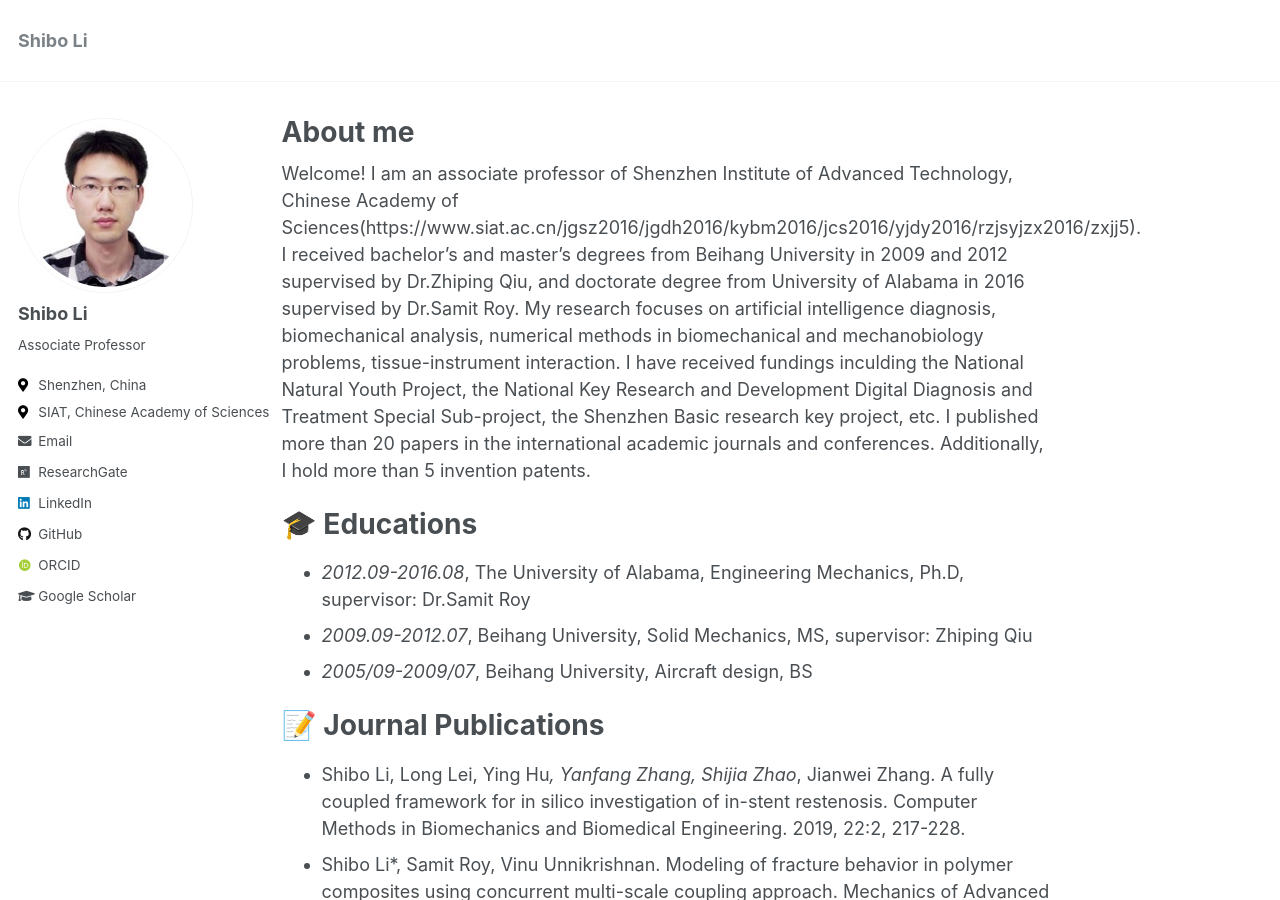
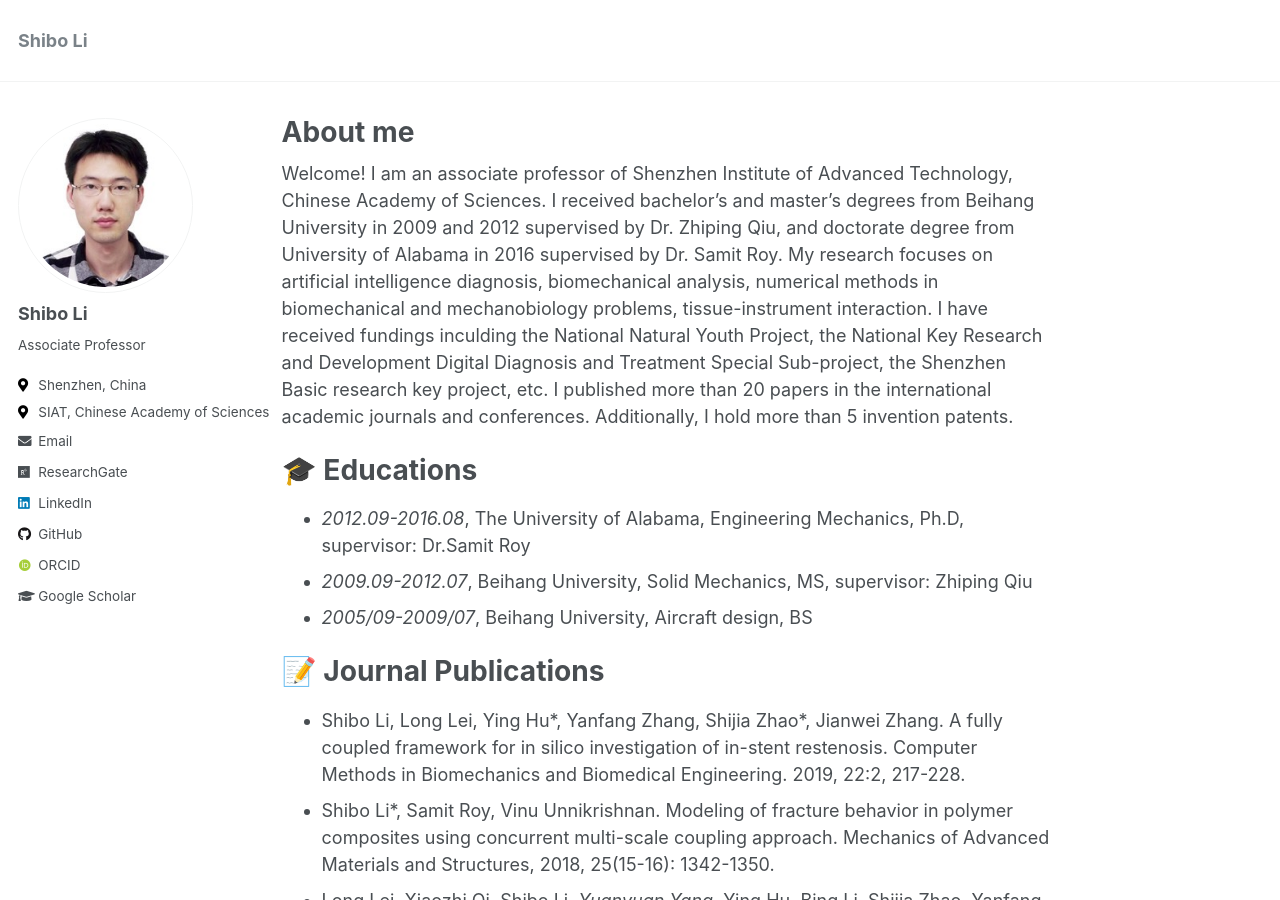
Before and after one commit to shiboli/shiboli.github.io, a Jekyll site: the page built from _pages/about.md, in a window 1280 px wide and 900 px high. Built offline with Jekyll 4.4.1, drawn with Linux system fonts in a browser that asks for light colours; some web fonts are replaced.

Commit message:
change of profile 0724

```diff
--- a/_pages/about.md
+++ b/_pages/about.md
@@ -8,7 +8,7 @@ redirect_from:
   - /about.html
 ---
 
-Welcome! I am an associate professor of Shenzhen Institute of Advanced Technology, Chinese Academy of Sciences(https://www.siat.ac.cn/jgsz2016/jgdh2016/kybm2016/jcs2016/yjdy2016/rzjsyjzx2016/zxjj5). I received bachelor's and master's degrees from Beihang University in 2009 and 2012 supervised by Dr.Zhiping Qiu, and doctorate degree from University of Alabama in 2016 supervised by Dr.Samit Roy.
+Welcome! I am an associate professor of Shenzhen Institute of Advanced Technology, Chinese Academy of Sciences. I received bachelor's and master's degrees from Beihang University in 2009 and 2012 supervised by Dr. Zhiping Qiu, and doctorate degree from University of Alabama in 2016 supervised by Dr. Samit Roy.
 My research focuses on artificial intelligence diagnosis, biomechanical analysis, numerical methods in biomechanical and mechanobiology problems, tissue-instrument interaction. I have received fundings inculding the National Natural Youth Project, the National Key Research and Development Digital Diagnosis and Treatment Special Sub-project, the Shenzhen Basic research key project, etc. I published more than 20 papers in the international academic journals and conferences. Additionally, I hold more than 5 invention patents.
 
 <span class='anchor' id='-xl'></span>
@@ -22,8 +22,7 @@ My research focuses on artificial intelligence diagnosis, biomechanical analysis
 
 # 📝 Journal Publications
 
-
-- Shibo Li, Long Lei, Ying Hu*, Yanfang Zhang, Shijia Zhao*, Jianwei Zhang. A fully coupled framework for in silico investigation of in-stent restenosis. Computer Methods in Biomechanics and Biomedical Engineering. 2019, 22:2, 217-228.
+- Shibo Li, Long Lei, Ying Hu\*, Yanfang Zhang, Shijia Zhao\*, Jianwei Zhang. A fully coupled framework for in silico investigation of in-stent restenosis. Computer Methods in Biomechanics and Biomedical Engineering. 2019, 22:2, 217-228.
 - Shibo Li*, Samit Roy, Vinu Unnikrishnan. Modeling of fracture behavior in polymer composites using concurrent multi-scale coupling approach. Mechanics of Advanced Materials and Structures, 2018, 25(15-16): 1342-1350.
 - Long Lei, Xiaozhi Qi, Shibo Li*, Yuanyuan Yang*, Ying Hu, Bing Li, Shijia Zhao, Yanfang Zhang. Finite element analysis for fatigue behaviour of a self-expanding Nitinol peripheral stent under physiological biomechanical conditions. Computers in Biology and Medicine, 2019, 104: 205-214.
 - Tan Z, Yang K, Sun Y, Wu B, Li S*, Hu Y, Tao H*. An Automatic Classification Method for Adolescent Idiopathic Scoliosis Based on U-net and Support Vector Machine. Journal of Imaging Science and Technology, 2019,63(6).
```
